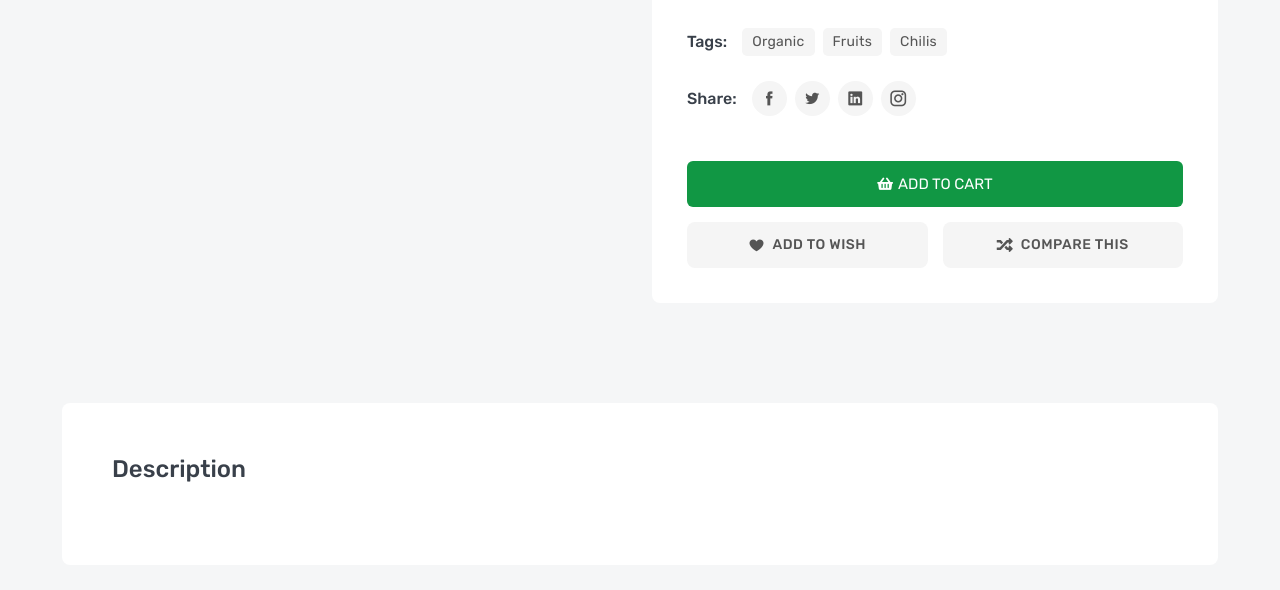
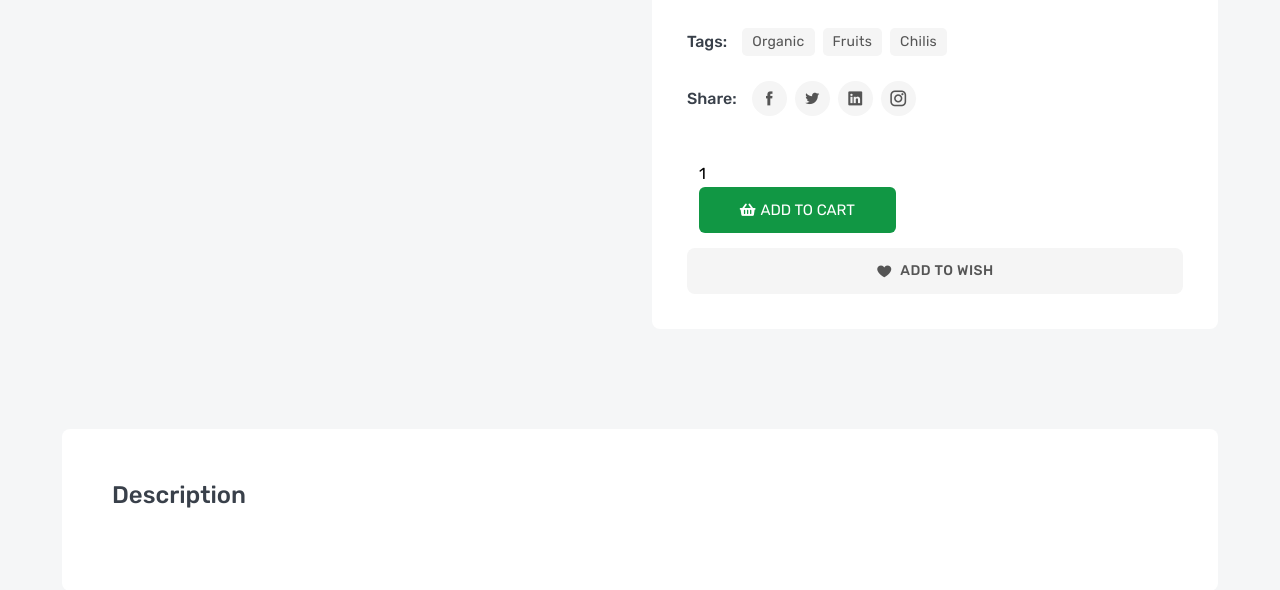
Before and after one commit to MohammadGhnim/Ecommerce-Store, a Django app: template products/templates/products/product_detail.html in a window 1280 px wide. Shown: the part 770-1360 px from the top of the page. Run offline with Django 4.2, Linux system fonts and the light colour scheme; the template is opened without the code that fills it, so the values that code supplies are empty; some libraries are stand-ins or nearby versions.

Commit message:
add add_to_cart view, template

```diff
--- a/products/templates/products/product_detail.html
+++ b/products/templates/products/product_detail.html
@@ -85,25 +85,28 @@
                                     <li><a href="#" class="icofont-instagram" title="Instagram"></a></li>
                                 </ul>
                             </div>
-                            <div class="details-add-group">
-                                <button class="product-add" title="Add to Cart">
-                                    <i class="fas fa-shopping-basket"></i>
-                                    <span>add to cart</span>
-                                </button>
-                                <div class="product-action">
-                                    <button class="action-minus" title="Quantity Minus"><i class="icofont-minus"></i></button>
-                                    <input class="action-input" title="Quantity Number" type="text" name="quantity" value="1">
-                                    <button class="action-plus" title="Quantity Plus"><i class="icofont-plus"></i></button>
-                                </div>
+                            <div class="details-add-group row">
+                                <form action="" method="post">
+                                    {% csrf_token %}
+
+                                    <div class="col-lg-5">
+                                        <input title="Quantity Number" type="text" name="quantity" value="1">
+                                        <input type="hidden" name="product_id" value="{{object.id}}">
+                                    </div>
+                                    <div class="col-lg-5">
+                                        <button class="product-add" title="Add to Cart">
+                                            <i class="fas fa-shopping-basket"></i>
+                                            <span>add to cart</span>
+                                        </button>
+                                    </div>
+                                </form>
+
+
                             </div>
                             <div class="details-action-group">
                                 <a class="details-wish wish" href="#" title="Add Your Wishlist">
                                     <i class="icofont-heart"></i>
                                     <span>add to wish</span>
-                                </a>
-                                <a class="details-compare" href="compare.html" title="Compare This Item">
-                                    <i class="fas fa-random"></i>
-                                    <span>Compare This</span>
                                 </a>
                             </div>
                         </div>
```
Also changed, not shown: orders/views.py (+31 -2 lines).
